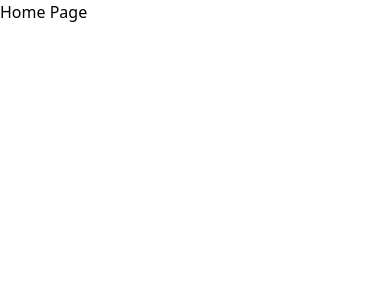
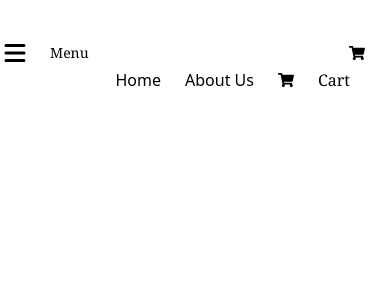
Before and after one commit to Simun234/Medical-Facilities, a React (Vite) app in the folder medical-facilities-app/: page / in a window 390 px wide. Shown: the top 300 px of the page. Built offline with nearby package versions, Linux system fonts and the light colour scheme.

Commit message:
Put Navbar in HomePage
Implemented a responsive navigation bar

Added mobile menu toggle with open/close functionality

Included a shopping cart icon in both mobile and desktop views

Used React Router for navigation links

```diff
--- a/medical-facilities-app/src/components/HomePage.jsx
+++ b/medical-facilities-app/src/components/HomePage.jsx
@@ -1,11 +1,12 @@
 import React from 'react';
+import Navbar from './Navbar';
 
 function HomePage() {
 
 
   return (
     <>
-      <h1>Home Page</h1>
+      <Navbar />
     </>
   )
 }
--- a/medical-facilities-app/src/components/Navbar.jsx
+++ b/medical-facilities-app/src/components/Navbar.jsx
@@ -1,11 +1,53 @@
-import React from 'react';
+import React, { useState } from 'react';
+import { Link } from "react-router-dom";
+import { HiMenu } from "react-icons/hi";
+import { IoMdClose } from "react-icons/io";
+import { FaShoppingCart } from "react-icons/fa";
 
-function Navbar() {
+
+const Navbar = () => {
+
+  const [menuOpen, setMenuOpen] = useState(false);
+
+  const toggleMenu = () => setMenuOpen(!menuOpen);
+  const closeMenu = () => setMenuOpen(false);
 
 
   return (
     <>
-      <h1>Navbar Page</h1>
+    <header className='w-[245px] h-[38px] flex flex-row items-center '></header>
+    <div className='flex flex-row gap-5 items-center'>
+    <button
+          className="block md:hidden text-black text-3xl"
+          onClick={toggleMenu}
+        >
+          {menuOpen ? <IoMdClose /> : <HiMenu />}
+        </button>
+
+        {menuOpen && (
+          <div className="absolute top-16 left-0 w-full bg-white shadow-md p-4 flex flex-col items-center md:hidden">
+            <Link to="/" className="text-black hover:underline mb-2" onClick={closeMenu}>
+             Home
+            </Link>
+            <Link to="/about-page" className="text-black hover:underline mb-2" onClick={closeMenu}>
+              About Us
+            </Link>
+          </div>
+        )}
+      <p className='font-serif font-normal text-black text-sm md:hidden '>Menu</p>
+      <FaShoppingCart className='ml-60 md:hidden' />
+      </div>
+<div className="flex flex-row items-center gap-6 float-right mr-10">
+          <Link to="/" className="text-black hover:underline">
+            Home
+          </Link>
+          <Link to="/about-page" className="text-black hover:underline">
+           About Us
+          </Link>
+          <FaShoppingCart />
+          <p className='font-serif font-normal text-black'>Cart</p>
+        </div>
+
     </>
   )
 }
```
